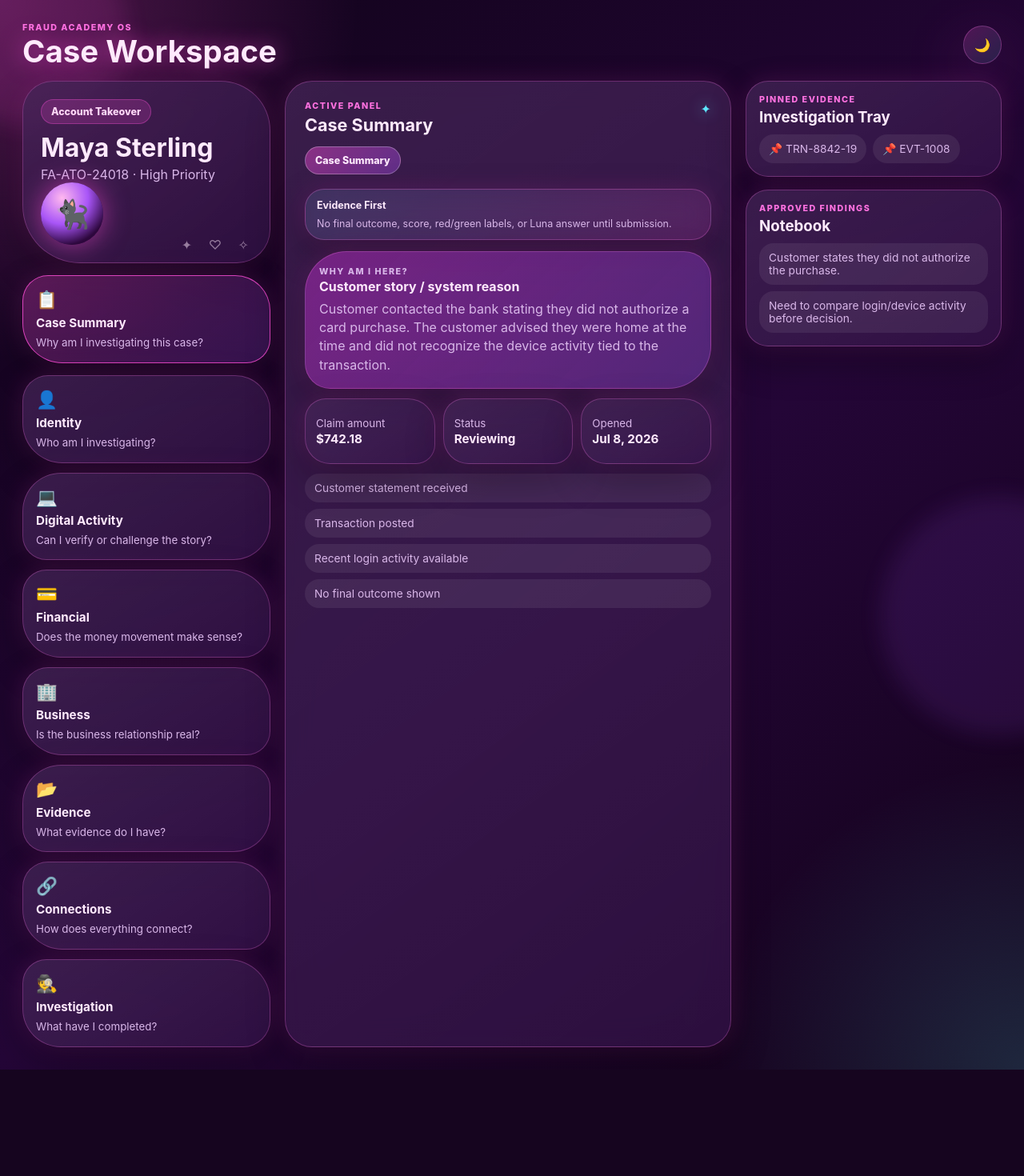
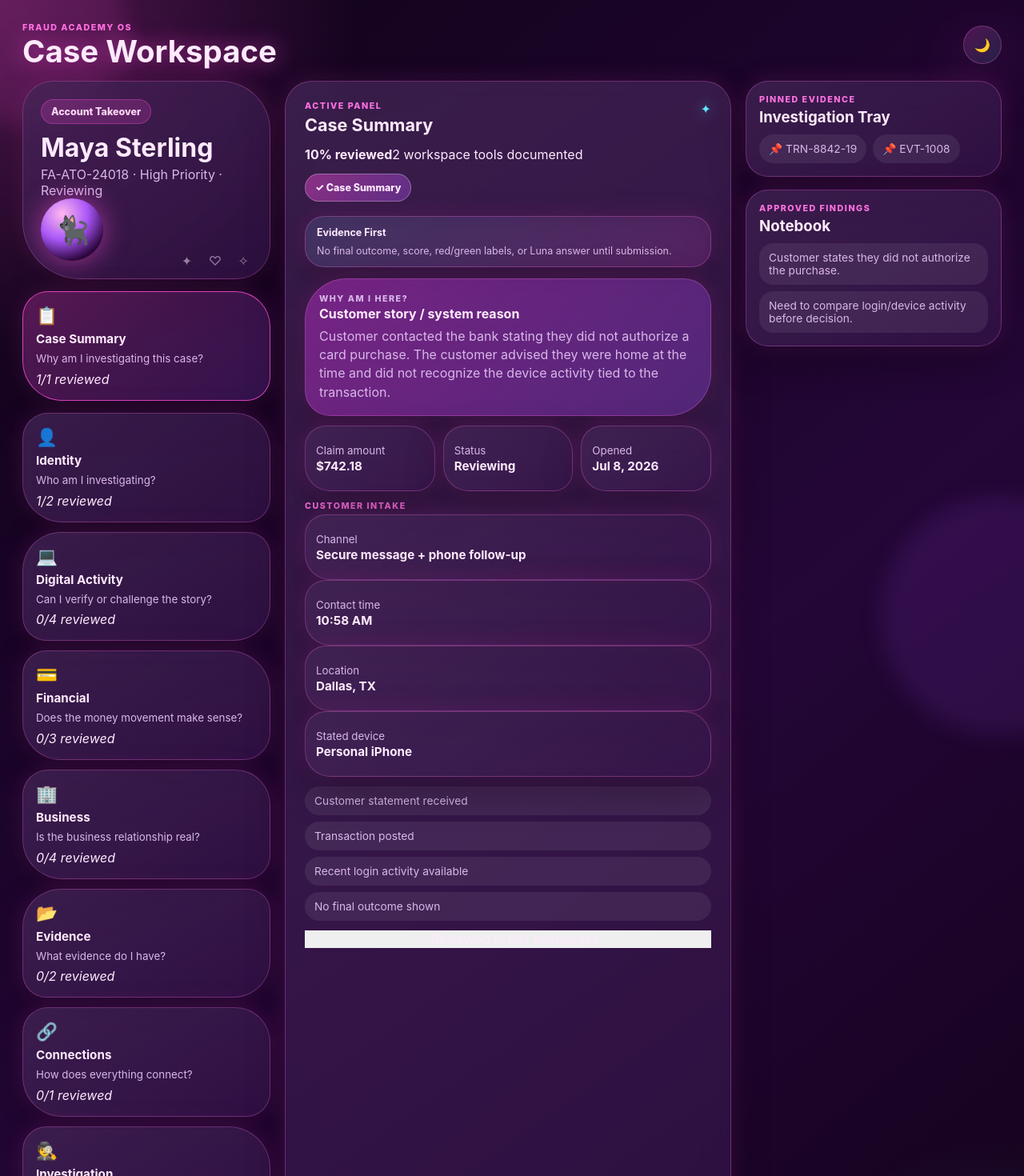
Before and after one commit to iamre2024-debug/fraud-Academy-v1, a React (Vite) app: page / in a window 1280 px wide. Shown: the top 1470 px of the page at 80% size. Before the commit the page ends 1337 px from the top, so only its background shows below. Built offline with nearby package versions, Linux system fonts and the light colour scheme.

Commit message:
Wire Wave 2 case queue and progress behavior

```diff
--- a/src/App.jsx
+++ b/src/App.jsx
@@ -1,87 +1,22 @@
 import { useMemo, useState } from 'react';
-
-const caseRecord = {
-  id: 'FA-ATO-24018',
-  type: 'Account Takeover',
-  priority: 'High',
-  status: 'Reviewing',
-  person: 'Maya Sterling',
-  trainingId: 'TRN-8842-19',
-  amount: '$742.18',
-  opened: 'Jul 8, 2026',
-  story:
-    'Customer contacted the bank stating they did not authorize a card purchase. The customer advised they were home at the time and did not recognize the device activity tied to the transaction.',
-  knownFacts: ['Customer statement received', 'Transaction posted', 'Recent login activity available', 'No final outcome shown'],
-};
+import { trainingCases } from './data/cases.js';
 
 const families = [
-  {
-    key: 'summary',
-    title: 'Case Summary',
-    icon: '📋',
-    question: 'Why am I investigating this case?',
-    tools: ['Case Summary'],
-  },
-  {
-    key: 'identity',
-    title: 'Identity',
-    icon: '👤',
-    question: 'Who am I investigating?',
-    tools: ['Customer 360', 'Identity Intelligence'],
-  },
-  {
-    key: 'digital',
-    title: 'Digital Activity',
-    icon: '💻',
-    question: 'Can I verify or challenge the story?',
-    tools: ['Login History', 'Session History', 'Device Intelligence', 'IP Intelligence'],
-  },
-  {
-    key: 'financial',
-    title: 'Financial',
-    icon: '💳',
-    question: 'Does the money movement make sense?',
-    tools: ['Transaction History', 'Financial Intelligence', 'Payment Verification'],
-  },
-  {
-    key: 'business',
-    title: 'Business',
-    icon: '🏢',
-    question: 'Is the business relationship real?',
-    tools: ['Business 360', 'Business Intelligence', 'Employee Profile', 'Payroll History'],
-  },
-  {
-    key: 'evidence',
-    title: 'Evidence',
-    icon: '📂',
-    question: 'What evidence do I have?',
-    tools: ['Evidence Center', 'Document Viewer'],
-  },
-  {
-    key: 'connections',
-    title: 'Connections',
-    icon: '🔗',
-    question: 'How does everything connect?',
-    tools: ['Link Analysis'],
-  },
-  {
-    key: 'investigation',
-    title: 'Investigation',
-    icon: '🕵️',
-    question: 'What have I completed?',
-    tools: ['Timeline', 'Case Report', 'Submit Decision'],
-  },
-];
-
-const eventRows = [
-  { id: 'EVT-1008', time: '10:42 AM', label: 'Successful login', detail: 'Face ID / Dallas, TX / iPhone 16', chip: 'Login' },
-  { id: 'EVT-1011', time: '10:47 AM', label: 'Profile viewed', detail: 'Same session / Balance + card details viewed', chip: 'Session' },
-  { id: 'EVT-1014', time: '10:52 AM', label: 'Card purchase posted', detail: '$742.18 / CNP merchant / Pending then posted', chip: 'Transaction' },
+  { key: 'summary', title: 'Case Summary', icon: '📋', question: 'Why am I investigating this case?', tools: ['Case Summary'] },
+  { key: 'identity', title: 'Identity', icon: '👤', question: 'Who am I investigating?', tools: ['Customer 360', 'Identity Intelligence'] },
+  { key: 'digital', title: 'Digital Activity', icon: '💻', question: 'Can I verify or challenge the story?', tools: ['Login History', 'Session History', 'Device Intelligence', 'IP Intelligence'] },
+  { key: 'financial', title: 'Financial', icon: '💳', question: 'Does the money movement make sense?', tools: ['Transaction History', 'Financial Intelligence', 'Payment Verification'] },
+  { key: 'business', title: 'Business', icon: '🏢', question: 'Is the business relationship real?', tools: ['Business 360', 'Business Intelligence', 'Employee Profile', 'Payroll History'] },
+  { key: 'evidence', title: 'Evidence', icon: '📂', question: 'What evidence do I have?', tools: ['Evidence Center', 'Document Viewer'] },
+  { key: 'connections', title: 'Connections', icon: '🔗', question: 'How does everything connect?', tools: ['Link Analysis'] },
+  { key: 'investigation', title: 'Investigation', icon: '🕵️', question: 'What have I completed?', tools: ['Timeline', 'Case Report', 'Submit Decision'] },
 ];
 
 const workflowSteps = ['Record', 'Expand', 'Search', 'History', 'Link Analysis', 'Generate Report', 'Timeline', 'Case Report'];
+const allTools = families.flatMap((item) => item.tools);
 
 function App() {
+  const [activeCaseId, setActiveCaseId] = useState(trainingCases[0].id);
   const [activeFamily, setActiveFamily] = useState('summary');
   const [activeTool, setActiveTool] = useState('Case Summary');
   const [tray, setTray] = useState(['TRN-8842-19', 'EVT-1008']);
@@ -89,12 +24,32 @@ function App() {
     'Customer states they did not authorize the purchase.',
     'Need to compare login/device activity before decision.',
   ]);
+  const [completedTools, setCompletedTools] = useState({
+    'FA-ATO-24018': ['Case Summary', 'Customer 360'],
+    'FA-CB-24007': ['Case Summary'],
+    'FA-CR-24003': ['Case Summary'],
+  });
 
+  const activeCase = useMemo(
+    () => trainingCases.find((item) => item.id === activeCaseId) ?? trainingCases[0],
+    [activeCaseId]
+  );
   const family = useMemo(() => families.find((item) => item.key === activeFamily), [activeFamily]);
+  const currentCompleted = completedTools[activeCase.id] ?? [];
+  const progressPercent = Math.round((currentCompleted.length / allTools.length) * 100);
 
   function openFamily(item) {
     setActiveFamily(item.key);
     setActiveTool(item.tools[0]);
+  }
+
+  function openCase(caseId) {
+    const nextCase = trainingCases.find((item) => item.id === caseId) ?? trainingCases[0];
+    setActiveCaseId(caseId);
+    setActiveFamily('summary');
+    setActiveTool('Case Summary');
+    setTray([nextCase.trainingId]);
+    setNotes([`Opened ${caseId} workspace. Review the allegation before deciding next steps.`]);
   }
 
   function pinEvidence(item) {
@@ -103,6 +58,15 @@ function App() {
 
   function addFinding(text) {
     setNotes((current) => [text, ...current]);
+  }
+
+  function markReviewed(tool = activeTool) {
+    setCompletedTools((current) => {
+      const caseTools = current[activeCase.id] ?? [];
+      if (caseTools.includes(tool)) return current;
+      return { ...current, [activeCase.id]: [...caseTools, tool] };
+    });
+    addFinding(`${tool}: reviewed and documented.`);
   }
 
   return (
@@ -119,17 +83,42 @@ function App() {
           <button className="round-button" aria-label="Open Luna">🌙</button>
         </header>
 
+        <section className="case-queue" aria-label="Active case queue">
+          <div className="section-heading compact-heading">
+            <div>
+              <p className="eyebrow">Case Queue</p>
+              <h3>Choose an investigation</h3>
+            </div>
+            <span>{trainingCases.length} active</span>
+          </div>
+          <div className="queue-list">
+            {trainingCases.map((item) => (
+              <button
+                key={item.id}
+                className={`queue-card ${item.id === activeCase.id ? 'active' : ''}`}
+                onClick={() => openCase(item.id)}
+              >
+                <span className="case-pill soft">{item.type}</span>
+                <strong>{item.person}</strong>
+                <small>{item.id} · {item.priority}</small>
+              </button>
+            ))}
+          </div>
+        </section>
+
         <section className="hero-bubble">
           <div className="hero-copy">
-            <span className="case-pill">{caseRecord.type}</span>
-            <h2>{caseRecord.person}</h2>
-            <p>{caseRecord.id} · {caseRecord.priority} Priority</p>
+            <span className="case-pill">{activeCase.type}</span>
+            <h2>{activeCase.person}</h2>
+            <p>{activeCase.id} · {activeCase.priority} Priority · {activeCase.status}</p>
           </div>
           <div className="cat-orb" aria-hidden="true">🐈‍⬛</div>
         </section>
 
         <nav className="family-grid" aria-label="Investigation categories">
-          {families.map((item) => (
+          {families.map((item) => {
+            const familyCompleted = item.tools.filter((tool) => currentCompleted.includes(tool)).length;
+            return (
               <button
                 key={item.key}
                 className={`family-bubble ${activeFamily === item.key ? 'active' : ''}`}
@@ -138,8 +127,10 @@ function App() {
                 <span>{item.icon}</span>
                 <strong>{item.title}</strong>
                 <small>{item.question}</small>
+                <em>{familyCompleted}/{item.tools.length} reviewed</em>
               </button>
-          ))}
+            );
+          })}
         </nav>
 
         <section className="workspace-card">
@@ -151,6 +142,8 @@ function App() {
             <span className="sparkle">✦</span>
           </div>
 
+          <ProgressRail percent={progressPercent} completed={currentCompleted.length} />
+
           <div className="tool-tabs">
             {family.tools.map((tool) => (
               <button
@@ -158,13 +151,20 @@ function App() {
                 className={tool === activeTool ? 'selected' : ''}
                 onClick={() => setActiveTool(tool)}
               >
-                {tool}
+                {currentCompleted.includes(tool) ? '✓ ' : ''}{tool}
               </button>
             ))}
           </div>
 
           <EvidenceFirstBanner />
-          <Panel activeTool={activeTool} pinEvidence={pinEvidence} addFinding={addFinding} />
+          <Panel
+            activeCase={activeCase}
+            activeTool={activeTool}
+            pinEvidence={pinEvidence}
+            addFinding={addFinding}
+            markReviewed={markReviewed}
+            completed={currentCompleted.includes(activeTool)}
+          />
         </section>
 
         <aside className="desktop-side-panel">
@@ -194,6 +194,18 @@ function App() {
   );
 }
 
+function ProgressRail({ percent, completed }) {
+  return (
+    <div className="progress-rail" aria-label="Investigation progress">
+      <div>
+        <strong>{percent}% reviewed</strong>
+        <span>{completed} workspace tools documented</span>
+      </div>
+      <div className="progress-track"><span style={{ width: `${percent}%` }} /></div>
+    </div>
+  );
+}
+
 function EvidenceFirstBanner() {
   return (
     <div className="evidence-first-banner">
@@ -203,23 +215,25 @@ function EvidenceFirstBanner() {
   );
 }
 
-function Panel({ activeTool, pinEvidence, addFinding }) {
+function Panel({ activeCase, activeTool, pinEvidence, addFinding, markReviewed, completed }) {
   if (activeTool === 'Case Summary') {
     return (
       <div className="panel-stack">
         <div className="story-card bubble-card large-pop">
           <p className="eyebrow">Why am I here?</p>
           <h4>Customer story / system reason</h4>
-          <p>{caseRecord.story}</p>
+          <p>{activeCase.allegation}</p>
         </div>
         <div className="mini-grid">
-          <InfoBubble label="Claim amount" value={caseRecord.amount} />
-          <InfoBubble label="Status" value={caseRecord.status} />
-          <InfoBubble label="Opened" value={caseRecord.opened} />
+          <InfoBubble label="Claim amount" value={activeCase.amount} />
+          <InfoBubble label="Status" value={activeCase.status} />
+          <InfoBubble label="Opened" value={activeCase.opened} />
         </div>
+        <IntakeCard intake={activeCase.intake} />
         <ul className="fact-list">
-          {caseRecord.knownFacts.map((fact) => <li key={fact}>{fact}</li>)}
+          {activeCase.facts.map((fact) => <li key={fact}>{fact}</li>)}
         </ul>
+        <ReviewAction completed={completed} onClick={() => markReviewed()} />
       </div>
     );
   }
@@ -229,9 +243,9 @@ function Panel({ activeTool, pinEvidence, addFinding }) {
       <div className="panel-stack">
         <div className="bubble-card profile-pop">
           <p className="eyebrow">Who am I investigating?</p>
-          <h4>{caseRecord.person}</h4>
-          <p>Training ID: {caseRecord.trainingId}</p>
-          <button onClick={() => pinEvidence(caseRecord.trainingId)}>📌 Pin Training ID</button>
+          <h4>{activeCase.person}</h4>
+          <p>Training ID: {activeCase.trainingId}</p>
+          <button onClick={() => pinEvidence(activeCase.trainingId)}>📌 Pin Training ID</button>
         </div>
         <div className="mini-grid two">
           <InfoBubble label="Customer since" value="2018" />
@@ -242,20 +256,22 @@ function Panel({ activeTool, pinEvidence, addFinding }) {
           <h4>Recent customer record activity</h4>
           <p>Email, phone, address, device trust, and delivery preferences will live here as neutral event rows.</p>
         </div>
+        <ReviewAction completed={completed} onClick={() => markReviewed()} />
       </div>
     );
   }
 
   if (['Login History', 'Session History', 'Device Intelligence', 'IP Intelligence', 'Transaction History'].includes(activeTool)) {
-    return <EventLog activeTool={activeTool} pinEvidence={pinEvidence} addFinding={addFinding} />;
+    return <EventLog activeCase={activeCase} activeTool={activeTool} pinEvidence={pinEvidence} addFinding={addFinding} markReviewed={markReviewed} completed={completed} />;
   }
 
   if (activeTool === 'Evidence Center') {
     return (
       <div className="panel-stack">
-        <EvidenceItem status="Received" name="Customer statement" detail="Submitted at case creation" />
-        <EvidenceItem status="Requested" name="Affidavit" detail="Waiting for customer response" />
-        <EvidenceItem status="Missing" name="Police report" detail="Not required yet, but can be requested" />
+        {activeCase.documents.map((document) => (
+          <EvidenceItem key={document.id} {...document} pinEvidence={pinEvidence} />
+        ))}
+        <ReviewAction completed={completed} onClick={() => markReviewed()} />
       </div>
     );
   }
@@ -268,6 +284,7 @@ function Panel({ activeTool, pinEvidence, addFinding }) {
           <h4>Training document preview</h4>
           <p>Case documents will be selected from Evidence Center and reviewed here without exposing the final case outcome.</p>
         </div>
+        <ReviewAction completed={completed} onClick={() => markReviewed()} />
       </div>
     );
   }
@@ -276,26 +293,41 @@ function Panel({ activeTool, pinEvidence, addFinding }) {
     return (
       <div className="panel-stack">
         <div className="connection-summary">
-          <InfoBubble label="Connected objects" value="7" />
+          <InfoBubble label="Connected objects" value={String(activeCase.links.length)} />
           <InfoBubble label="Shared identifiers" value="2" />
-          <InfoBubble label="First seen" value="Jul 8" />
+          <InfoBubble label="First seen" value={activeCase.opened.replace('2026', '').trim()} />
         </div>
         <div className="link-web">
-          <span>Customer</span><span>Device</span><span>IP</span><span>Transaction</span>
+          {activeCase.links.map((link) => <span key={link}>{link}</span>)}
         </div>
         <WorkflowStrip />
+        <ReviewAction completed={completed} onClick={() => markReviewed()} />
       </div>
     );
   }
 
   if (['Timeline', 'Case Report', 'Submit Decision'].includes(activeTool)) {
-    return <InvestigationPanel activeTool={activeTool} addFinding={addFinding} />;
+    return <InvestigationPanel activeCase={activeCase} activeTool={activeTool} markReviewed={markReviewed} completed={completed} />;
   }
 
-  return <PlaceholderTool activeTool={activeTool} />;
+  return <PlaceholderTool activeTool={activeTool} completed={completed} markReviewed={markReviewed} />;
 }
 
-function EventLog({ activeTool, pinEvidence, addFinding }) {
+function IntakeCard({ intake }) {
+  return (
+    <div className="intake-card">
+      <p className="eyebrow">Customer intake</p>
+      <div className="intake-grid">
+        <InfoBubble label="Channel" value={intake.channel} />
+        <InfoBubble label="Contact time" value={intake.contactTime} />
+        <InfoBubble label="Location" value={intake.customerLocation} />
+        <InfoBubble label="Stated device" value={intake.statedDevice} />
+      </div>
+    </div>
+  );
+}
+
+function EventLog({ activeCase, activeTool, pinEvidence, addFinding, markReviewed, completed }) {
   return (
     <div className="panel-stack">
       <div className="filter-row">
@@ -303,11 +335,11 @@ function EventLog({ activeTool, pinEvidence, addFinding }) {
       </div>
       <div className="summary-strip">
         <span>Summary assists</span>
-        <strong>3 events shown</strong>
+        <strong>{activeCase.events.length} events shown</strong>
         <span>Event log verifies</span>
       </div>
       <div className="event-list">
-        {eventRows.map((event) => (
+        {activeCase.events.map((event) => (
           <article key={event.id} className="event-card">
             <div>
               <span className="case-pill soft">{event.chip}</span>
@@ -317,44 +349,54 @@ function EventLog({ activeTool, pinEvidence, addFinding }) {
             <div className="event-actions">
               <button onClick={() => pinEvidence(event.id)} aria-label={`Pin ${event.id}`}>📌</button>
               <button onClick={() => addFinding(`${activeTool}: ${event.label} reviewed.`)} aria-label="Add note">📝</button>
-              <button aria-label="Open link analysis">🔗</button>
+              <button onClick={() => pinEvidence(event.object)} aria-label="Pin connected object">🔗</button>
             </div>
           </article>
         ))}
       </div>
       <WorkflowStrip />
+      <ReviewAction completed={completed} onClick={() => markReviewed()} />
     </div>
   );
 }
 
-function PlaceholderTool({ activeTool }) {
+function PlaceholderTool({ activeTool, completed, markReviewed }) {
   return (
     <div className="panel-stack">
       <div className="bubble-card">
         <p className="eyebrow">{activeTool}</p>
-        <h4>Wave 1 foundation panel</h4>
-        <p>This tool is wired into the Case Workspace. Wave 2 and later will add searchable records, history, link analysis, reports, timelines, and final case documentation.</p>
+        <h4>Wave 2 foundation panel</h4>
+        <p>This tool is wired into the Case Workspace. Upcoming waves will add searchable records, detailed history, link analysis, generated reports, timelines, and final case documentation.</p>
       </div>
       <WorkflowStrip />
+      <ReviewAction completed={completed} onClick={() => markReviewed()} />
     </div>
   );
 }
 
-function InvestigationPanel({ activeTool, addFinding }) {
+function InvestigationPanel({ activeCase, activeTool, markReviewed, completed }) {
   return (
     <div className="panel-stack">
       <div className="bubble-card large-pop">
         <p className="eyebrow">Investigation flow</p>
         <h4>{activeTool}</h4>
-        <p>This area will track completed review steps, organize the learner’s evidence, and prepare the final decision package.</p>
-        <button onClick={() => addFinding(`${activeTool}: workspace reviewed.`)}>📝 Add workspace note</button>
+        <p>This area will track completed review steps, organize the learner’s evidence, and prepare the final decision package for {activeCase.id}.</p>
       </div>
       <div className="completion-grid">
         <InfoBubble label="Pinned items" value="Tray" />
         <InfoBubble label="Notes" value="Notebook" />
         <InfoBubble label="Decision" value="Locked" />
       </div>
+      <ReviewAction completed={completed} onClick={() => markReviewed()} />
     </div>
+  );
+}
+
+function ReviewAction({ completed, onClick }) {
+  return (
+    <button className={`review-action ${completed ? 'done' : ''}`} onClick={onClick}>
+      {completed ? '✓ Reviewed in this workspace' : 'Mark this tool reviewed'}
+    </button>
   );
 }
 
@@ -375,7 +417,7 @@ function InfoBubble({ label, value }) {
   );
 }
 
-function EvidenceItem({ status, name, detail }) {
+function EvidenceItem({ status, name, detail, id, pinEvidence }) {
   return (
     <article className="event-card evidence-card">
       <div>
@@ -383,7 +425,7 @@ function EvidenceItem({ status, name, detail }) {
         <h4>{name}</h4>
         <p>{detail}</p>
       </div>
-      <button>View</button>
+      <button onClick={() => pinEvidence(id)}>Pin</button>
     </article>
   );
 }
```
Lines whose indentation alone changed are shown as unchanged.
